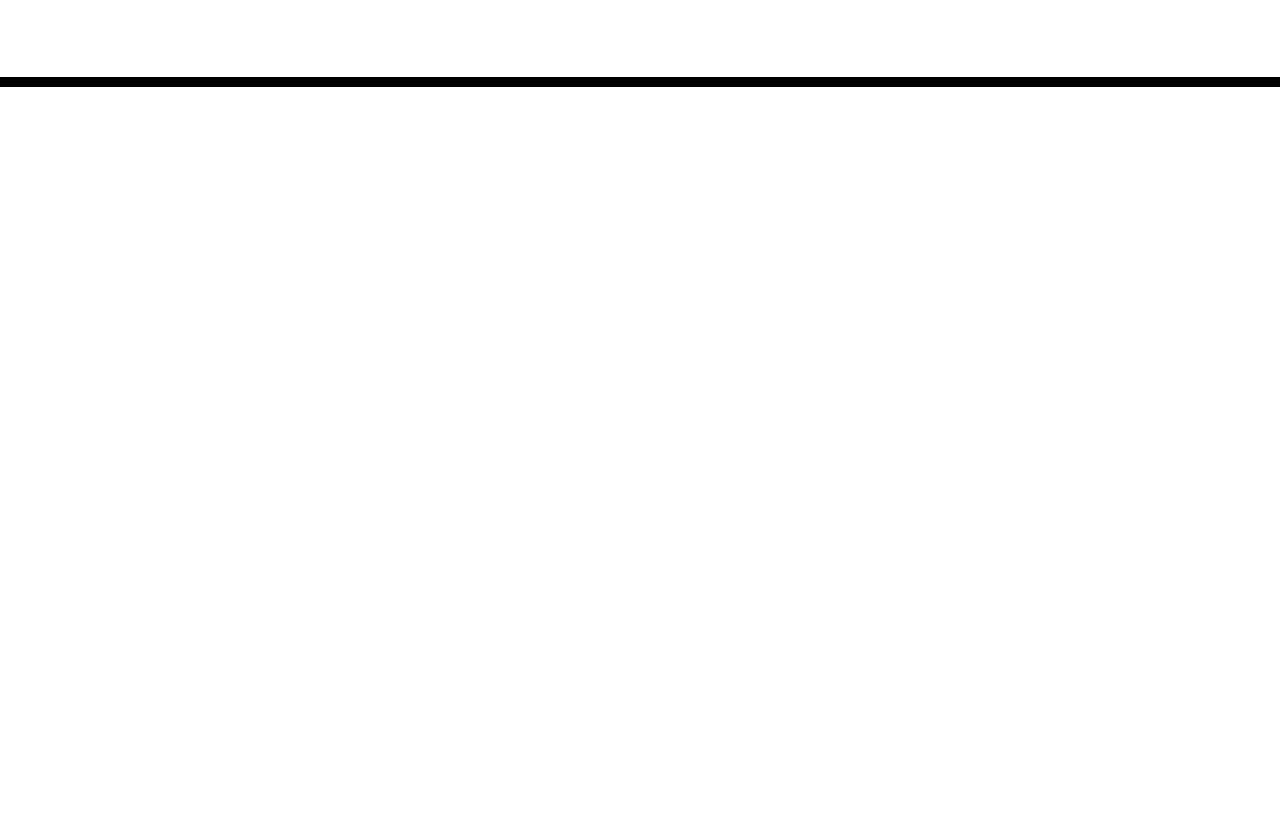
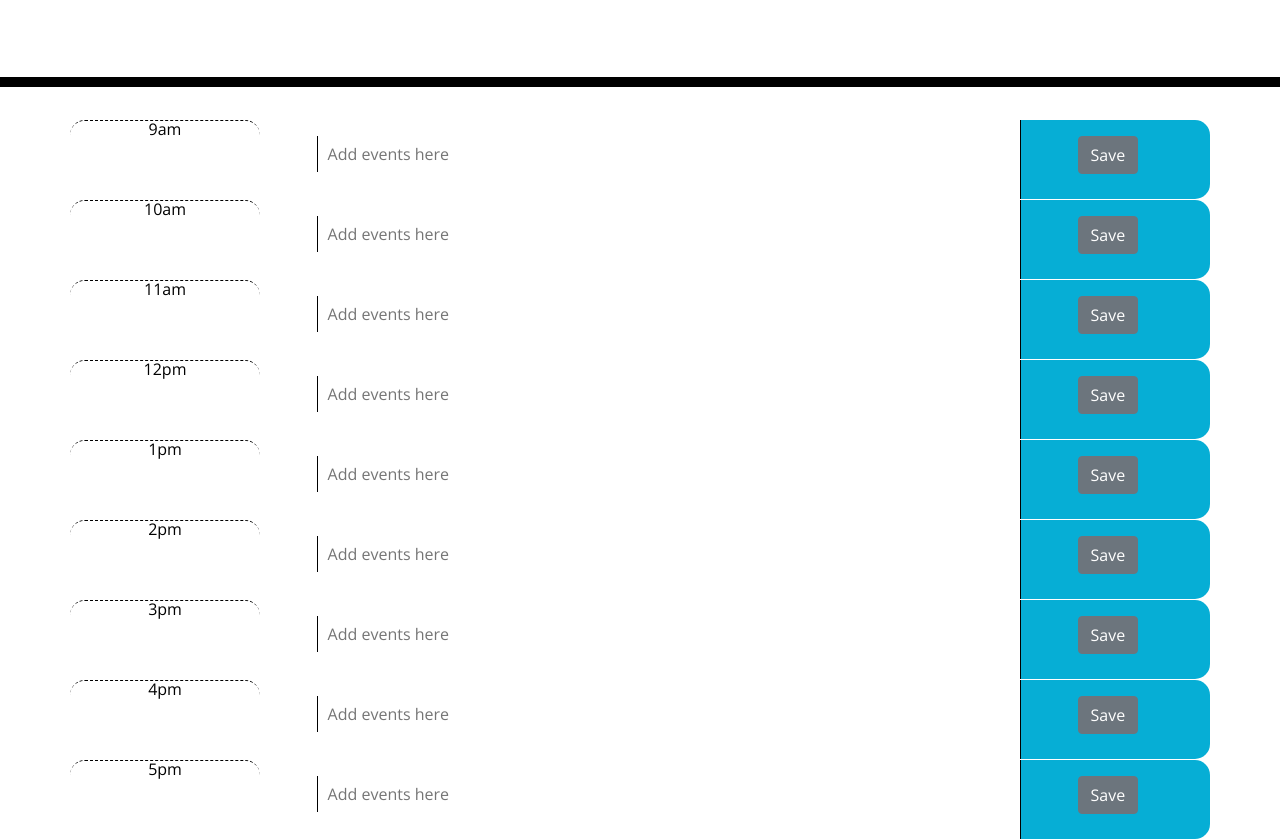
Before and after one commit to rjo6615/Work-Day-Scheduler, a plain HTML site: page index.html in a window 1280 px wide. Shown: the part 181-1020 px from the top of the page. Before the commit the page ends 800 px from the top, so only its background shows below. Drawn offline with nearby package versions, Linux system fonts and the light colour scheme.

Commit message:
Added html timeblocks

```diff
--- a/index.html
+++ b/index.html
@@ -30,9 +30,144 @@
     </header>
     <div class="container">
       <!-- Timeblocks go here -->
+      <div class="row">
+        <div class="col-2 time-block hour" id="9">9am</div>
+        <div class="col-8 time-slot">
+          <textarea
+            id="nineAm"
+            placeholder="Add events here"
+            class="calendar-item"
+            rows="1"
+            cols="50"
+          ></textarea>
+        </div>
+        <div class="col-2 saveBtn">
+          <button id="9am" class="btn btn-secondary">Save</button>
+        </div>
+      </div>
+      <div class="row">
+        <div class="col-2 time-block hour" id="10">10am</div>
+        <div class="col-8 time-slot">
+          <textarea
+            id="tenAm"
+            placeholder="Add events here"
+            class="calendar-item"
+            rows="1"
+            cols="50"
+          ></textarea>
+        </div>
+        <div class="col-2 saveBtn">
+          <button id="10am" class="btn btn-secondary">Save</button>
+        </div>
+      </div>
+      <div class="row">
+        <div class="col-2 time-block hour" id="11">11am</div>
+        <div class="col-8 time-slot">
+          <textarea
+            id="elevenAm"
+            placeholder="Add events here"
+            class="calendar-item"
+            rows="1"
+            cols="50"
+          ></textarea>
+        </div>
+        <div class="col-2 saveBtn">
+          <button id="11am" class="btn btn-secondary">Save</button>
+        </div>
+      </div>
+      <div class="row">
+        <div class="col-2 time-block hour" id="12">12pm</div>
+        <div class="col-8 time-slot">
+          <textarea
+            id="twelvePm"
+            placeholder="Add events here"
+            class="calendar-item"
+            rows="1"
+            cols="50"
+          ></textarea>
+        </div>
+        <div class="col-2 saveBtn">
+          <button id="12pm" class="btn btn-secondary">Save</button>
+        </div>
+      </div>
+      <div class="row">
+        <div class="col-2 time-block hour" id="13">1pm</div>
+        <div class="col-8 time-slot">
+          <textarea
+            id="onePm"
+            placeholder="Add events here"
+            class="calendar-item"
+            rows="1"
+            cols="50"
+          ></textarea>
+        </div>
+        <div class="col-2 saveBtn">
+          <button id="1pm" class="btn btn-secondary">Save</button>
+        </div>
+      </div>
+      <div class="row">
+        <div class="col-2 time-block hour" id="14">2pm</div>
+        <div class="col-8 time-slot">
+          <textarea
+            id="twoPm"
+            placeholder="Add events here"
+            class="calendar-item"
+            rows="1"
+            cols="50"
+          ></textarea>
+        </div>
+        <div class="col-2 saveBtn">
+          <button id="2pm" class="btn btn-secondary">Save</button>
+        </div>
+      </div>
+      <div class="row">
+        <div class="col-2 time-block hour" id="15">3pm</div>
+        <div class="col-8 time-slot">
+          <textarea
+            id="threePm"
+            placeholder="Add events here"
+            class="calendar-item"
+            rows="1"
+            cols="50"
+          ></textarea>
+        </div>
+        <div class="col-2 saveBtn">
+          <button id="3pm" class="btn btn-secondary">Save</button>
+        </div>
+      </div>
+      <div class="row">
+        <div class="col-2 time-block hour" id="16">4pm</div>
+        <div class="col-8 time-slot">
+          <textarea
+            id="fourPm"
+            placeholder="Add events here"
+            class="calendar-item"
+            rows="1"
+            cols="50"
+          ></textarea>
+        </div>
+        <div class="col-2 saveBtn">
+          <button id="4pm" class="btn btn-secondary">Save</button>
+        </div>
+      </div>
+      <div class="row">
+        <div class="col-2 time-block hour" id="17">5pm</div>
+        <div class="col-8 time-slot">
+          <textarea
+            id="fivePm"
+            placeholder="Add events here"
+            class="calendar-item"
+            rows="1"
+            cols="50"
+          ></textarea>
+        </div>
+        <div class="col-2 saveBtn">
+          <button id="5pm" class="btn btn-secondary">Save</button>
+        </div>
+      </div>
     </div>
-
-    <script src="https://cdnjs.cloudflare.com/ajax/libs/jquery/3.2.1/jquery.min.js"></script>
+    <script src="https://code.jquery.com/jquery-3.4.1.min.js"></script>
     <script src="https://cdnjs.cloudflare.com/ajax/libs/moment.js/2.24.0/moment.min.js"></script>
+    <script src="./script.js"></script>
   </body>
 </html>
```
Also changed, not shown: script.js (added), style.css (line endings or trailing spaces).
